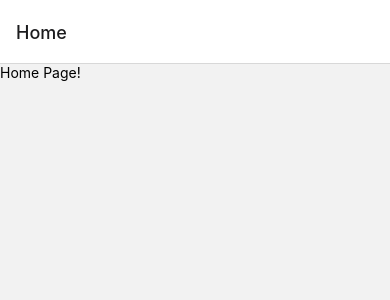
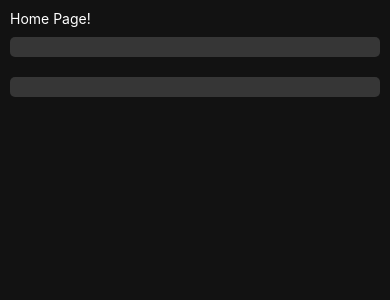
Before and after one commit to CRVGLucas/taskManager, a React Native app: screen /Home in a window 390 px wide. Shown: the top 300 px of the page. Built offline with nearby package versions, Linux system fonts and the light colour scheme.

Commit message:
criando os estilos do app e preparando o card para receber as tarefas e começando a criar as telas

```diff
--- /dev/null
+++ b/App.styles.ts
@@ -0,0 +1,10 @@
+/* eslint-disable prettier/prettier */
+import {styled} from 'styled-components/native';
+export const Container = styled.View`
+    background: #121212;
+    padding: 10px;
+    height: 100%;
+`
+export const TextWhite = styled.Text`
+    color: white;
+`
--- a/App.tsx
+++ b/App.tsx
@@ -14,7 +14,7 @@ const Stack = createNativeStackNavigator();
 function App(): JSX.Element {
   return (
     <NavigationContainer>
-      <Stack.Navigator initialRouteName="Home">
+        <Stack.Navigator initialRouteName="Home" screenOptions={{headerShown: false}}>
         <Stack.Screen name="Home" component={Home} />
       </Stack.Navigator>
     </NavigationContainer>
--- /dev/null
+++ b/components/Card.styles.ts
@@ -0,0 +1,10 @@
+/* eslint-disable prettier/prettier */
+import styled from 'styled-components/native';
+export const CardContainer = styled.View`
+  width: 100%;
+  padding: 10px;
+  background-color: #363636;
+  border-radius: 5px;
+  margin-top: 10px;
+  margin-bottom: 10px;
+`;
--- /dev/null
+++ b/components/Card.tsx
@@ -0,0 +1,10 @@
+/* eslint-disable prettier/prettier */
+import { CardContainer } from "./Card.styles";
+export function Card({ task }: { task: any}) {
+    console.log(task);
+    return (
+        <CardContainer>
+
+        </CardContainer>
+    )
+}
--- a/components/Home.tsx
+++ b/components/Home.tsx
@@ -1,10 +1,13 @@
 /* eslint-disable prettier/prettier */
 import React from 'react';
-import {Text, View} from 'react-native';
+import { Container, TextWhite } from '../App.styles';
+import { Card } from './Card';
 export function Home() {
     return (
-        <View>
-            <Text>Home Page!</Text>
-        </View>
+        <Container>
+            <TextWhite>Home Page!</TextWhite>
+            <Card task={{}}/>
+            <Card task={{}}/>
+        </Container>
     );
 }
--- a/package.json
+++ b/package.json
@@ -15,7 +15,8 @@
     "react": "18.2.0",
     "react-native": "0.72.1",
     "react-native-safe-area-context": "^4.6.4",
-    "react-native-screens": "^3.22.1"
+    "react-native-screens": "^3.22.1",
+    "styled-components": "^6.0.3"
   },
   "devDependencies": {
     "@babel/core": "^7.20.0",
```
Also changed, not shown: components/tasks/Create.tsx (added, +10 -0 lines), components/tasks/Create.styles.ts (added), components/tasks/Edit.tsx (added), 1 other file (tests, documents, lock files or other folders).
